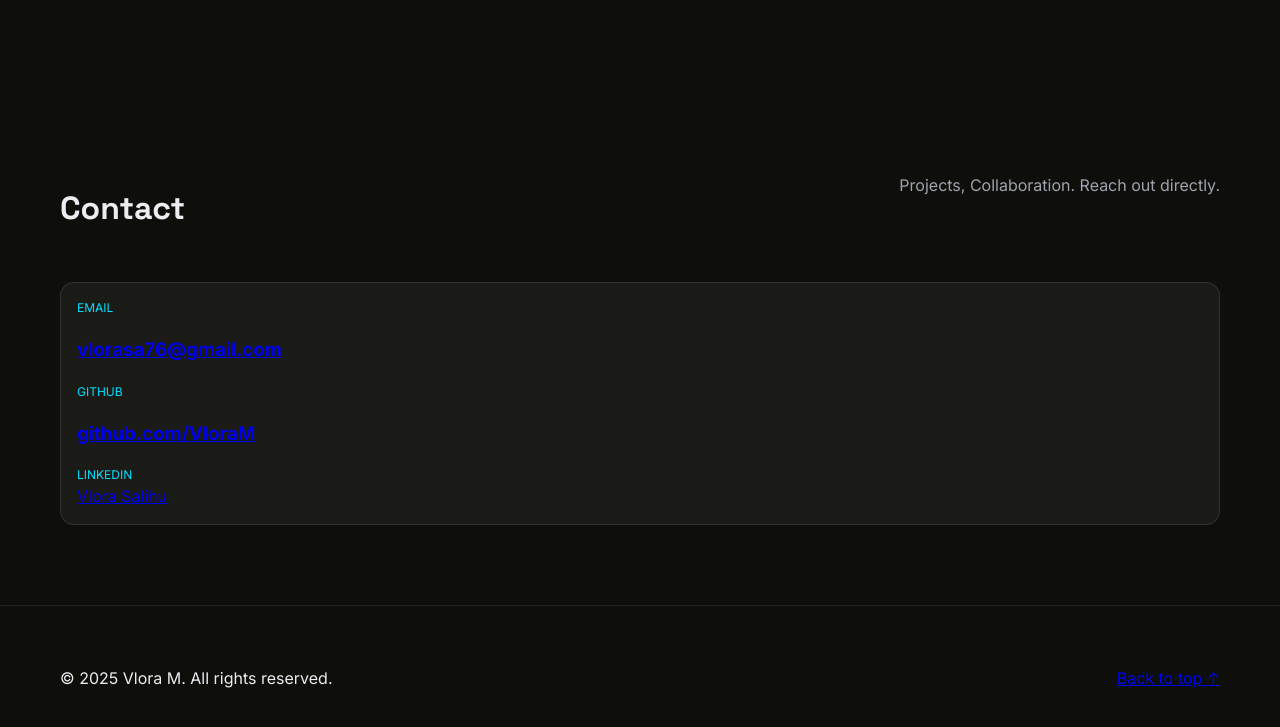
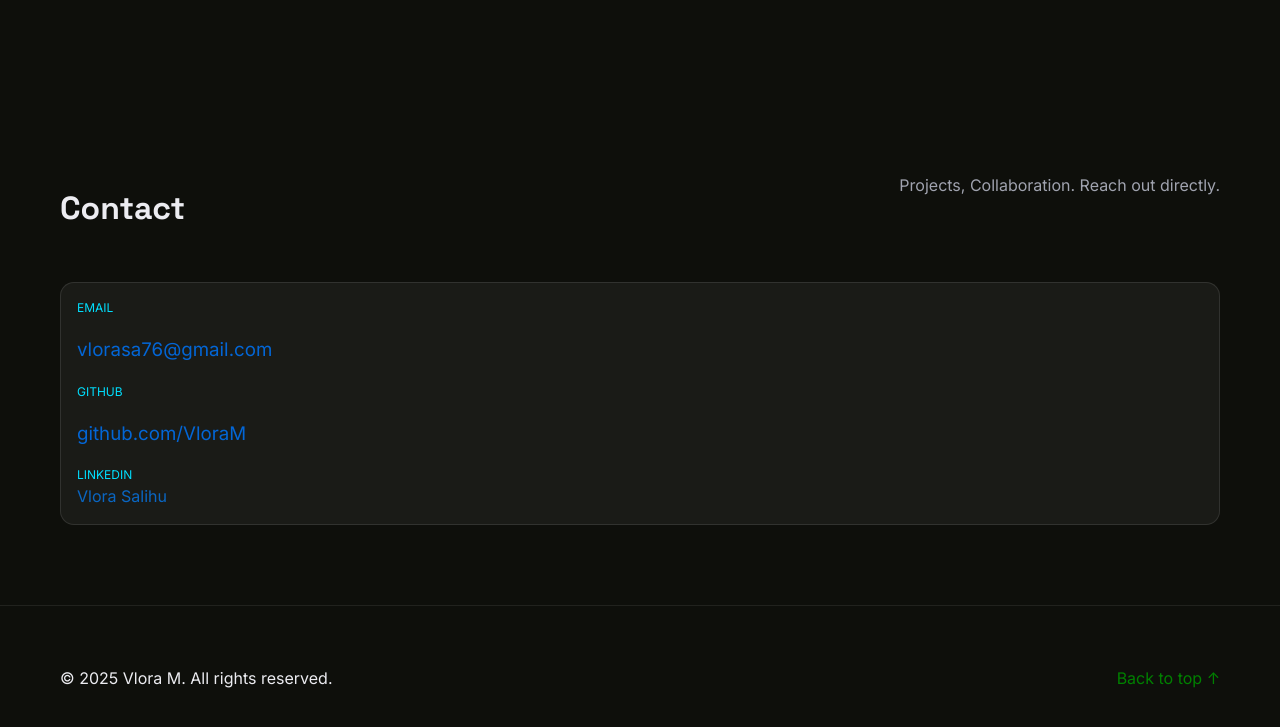
Before and after one commit to VloraM/Portfolio2, a plain HTML site: page index.html in a window 1280 px wide. Shown: the part 2960-3687 px from the top of the page. Drawn offline with Linux system fonts and the light colour scheme; files that its build step writes are made by us from their sources; files whose address does not match are found by name.

Commit message:
Update style.css

```diff
--- a/style.css
+++ b/style.css
@@ -14,6 +14,33 @@
 body {
   margin:0; background: var(--bg); color:var(--ink);
   font-family: Inter, sans-serif; line-height:1.5;
+}
+
+a {
+  color: green;
+  text-decoration: none;
+}
+
+
+
+a[href^="mailto"],
+a[href*="github.com"] {
+  color: #0366d6;
+  text-decoration: none;
+  font-weight: 500;
+}
+
+
+a[href*="linkedin.com"] {
+  color: #0a66c2;
+  text-decoration: none;
+  font-weight: 500;
+}
+
+
+a:hover {
+  color: #ff9800;
+  text-decoration: underline;
 }
 
 
```
